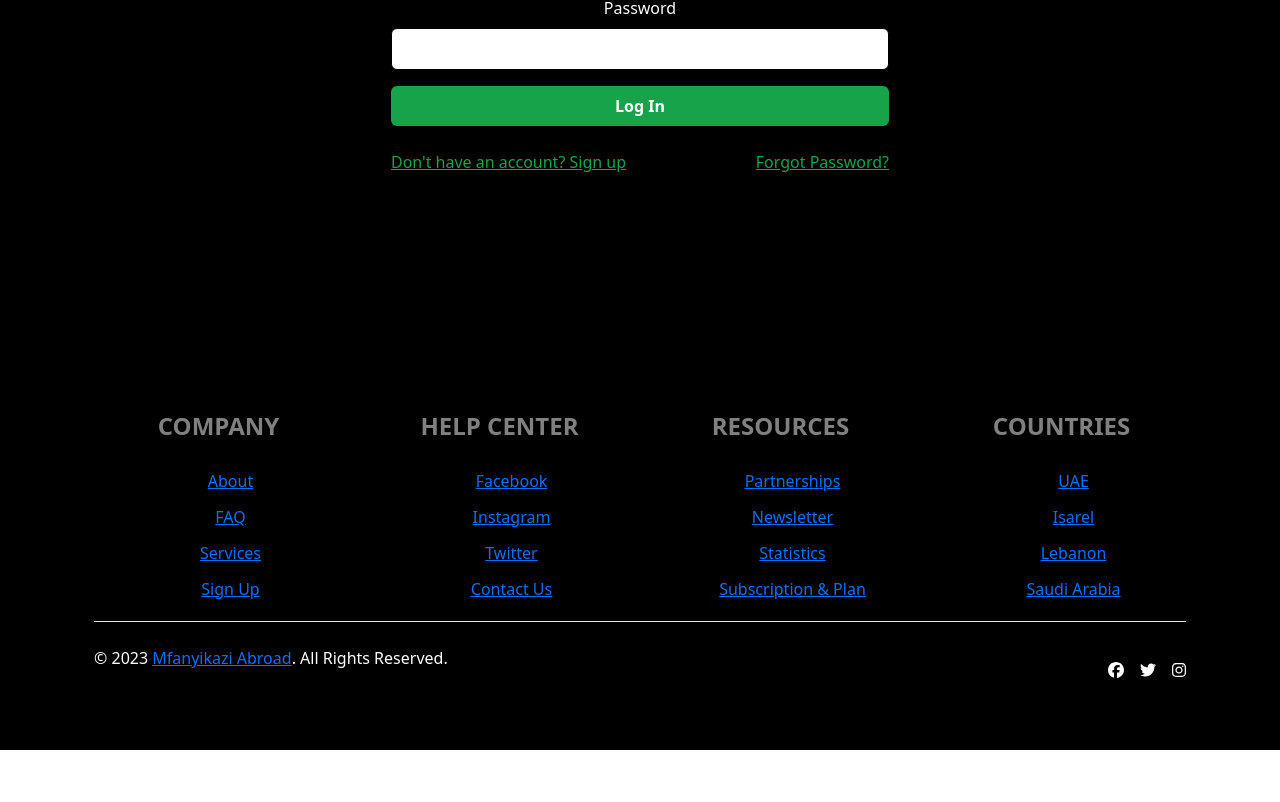
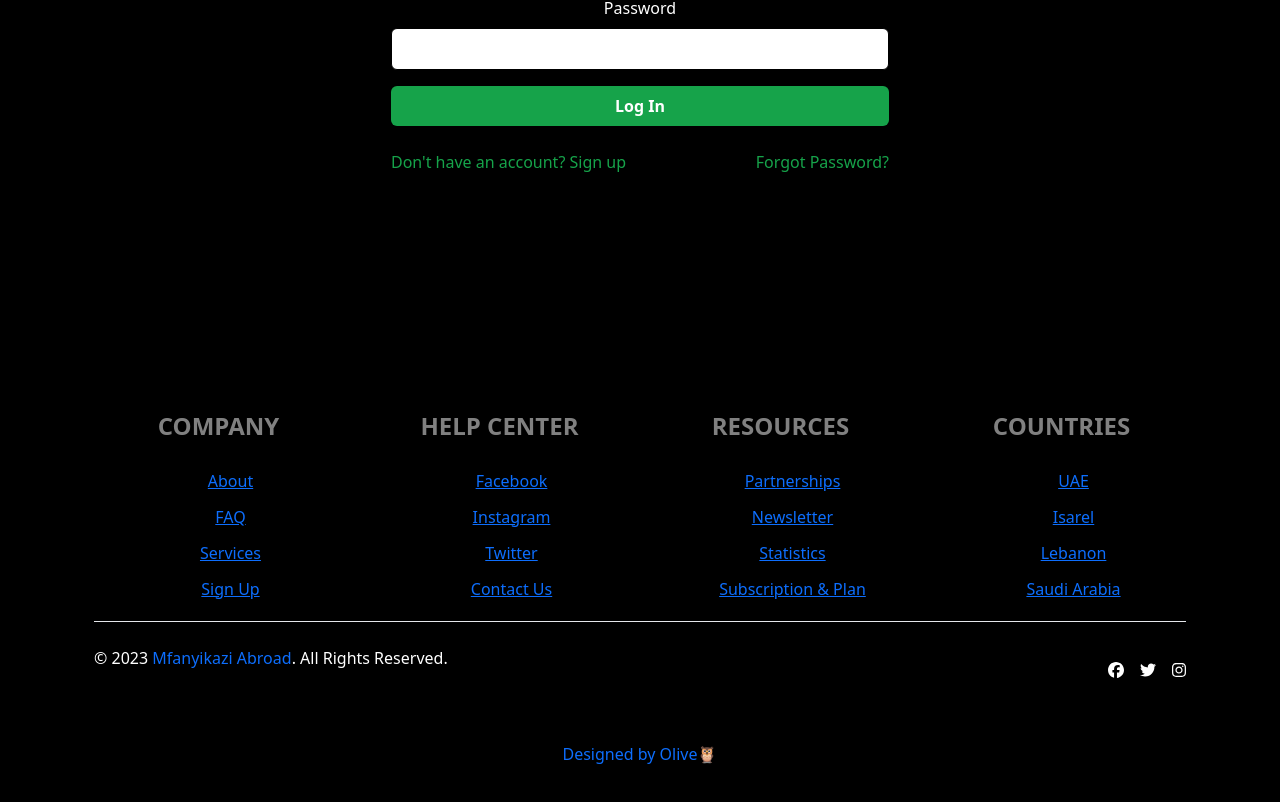
Before and after one commit to olivebishop/Mfanyikazi_Abroad, a React (Create React App) app: page /login in a window 1280 px wide. Shown: the part 444-1246 px from the top of the page. Before the commit the page ends 1194 px from the top, so only its background shows below. Built offline with nearby package versions, Linux system fonts and the light colour scheme.

Commit message:
edited some pages with links

```diff
--- a/src/components/Downloadapp.jsx
+++ b/src/components/Downloadapp.jsx
@@ -15,7 +15,7 @@ const DownloadApp = () => {
               <h2 className="text-3xl font-bold mb-4 text-center">Our App is Now Available</h2>
               <p className="text-2xl font-bold mb-4 text-center">Stay connected on the go with our mobile app.</p>
               <div className="flex justify-center">
-                <a href="#" className="beeping-button">
+                <a href="#" className="beeping-button no-underline">
                   Download Now
                 </a>
               </div>
--- a/src/components/Footer.jsx
+++ b/src/components/Footer.jsx
@@ -48,7 +48,7 @@ function Footer() {
         </div>
         <div className="flex flex-col items-center justify-center border-t border-blue-gray-50 py-4 md:flex-row md:justify-between">
           <p className="text-white text-center font-normal mb-4 md:mb-0">
-            &copy; {currentYear} <a href="#">Mfanyikazi Abroad</a>. All Rights Reserved.
+            &copy; {currentYear} <a href="#" className="no-underline">Mfanyikazi Abroad</a>. All Rights Reserved.
           </p>
           <div className="flex space-x-4">
     <a href="#" className="text-white">
@@ -62,6 +62,9 @@ function Footer() {
     </a>
   </div>
         </div>
+        <p className="text-white text-center mt-4">
+  <a href="https://olivebishop.vercel.app/" className="no-underline">Designed by Olive&#129417;</a>
+  </p>
       </div>
     </footer>
   );
--- a/src/components/HeroSection.jsx
+++ b/src/components/HeroSection.jsx
@@ -15,7 +15,7 @@ const HeroSection = () => {
           </p>
           <Link
             to="/signup"
-            className="inline-flex items-center justify-center px-5 py-3 mr-3 text-base font-medium text-center text-white rounded-lg bg-green-500 hover:bg-slate-500 focus:ring-4 focus:ring-blue-300 dark:focus:ring-blue-900"
+            className="inline-flex items-center justify-center px-5 py-3 mr-3 text-base font-medium text-center text-white rounded-lg bg-green-500 hover:bg-slate-500 focus:ring-4 focus:ring-blue-300 dark:focus:ring-blue-900 no-underline"
           >
             Get started
             <svg className="w-5 h-5 ml-2 -mr-1" fill="currentColor" viewBox="0 0 20 20" xmlns="http://www.w3.org/2000/svg">
@@ -24,7 +24,7 @@ const HeroSection = () => {
           </Link>
           <Link
             to="/country"
-            className="inline-flex items-center justify-center px-5 py-3 mr-3 text-base font-medium text-center text-white rounded-lg bg-green-500 hover:bg-slate-500 focus:ring-4 focus:ring-blue-300 dark:focus:ring-blue-900"
+            className="inline-flex items-center justify-center px-5 py-3 mr-3 text-base font-medium text-center text-white rounded-lg bg-green-500 hover:bg-slate-500 focus:ring-4 focus:ring-blue-300 dark:focus:ring-blue-900 no-underline"
           >
              Countries Joined
             <svg className="w-5 h-5 ml-2 -mr-1" fill="currentColor" viewBox="0 0 20 20" xmlns="http://www.w3.org/2000/svg">
--- a/src/components/PricingSection.jsx
+++ b/src/components/PricingSection.jsx
@@ -19,7 +19,7 @@ const PricingSection = () => {
                 <li>👉Secure communication channel.</li>
                 <li>👉Access to support.</li>
               </ul>
-              <Link to="/signup" className="bg-green-500 hover:bg-green-700 text-white font-bold py-2 px-4 rounded-full">
+              <Link to="/signup" className="bg-green-500 hover:bg-green-700 text-white font-bold py-2 px-4 rounded-full no-underline">
                 Get Started
               </Link>
             </div>
@@ -36,7 +36,7 @@ const PricingSection = () => {
                 <li>👉Enhanced customer service.</li>
                 <li>👉Courses</li>
               </ul>
-              <Link to="/signup" className="bg-green-500 hover:bg-green-700 text-white font-bold py-2 px-4 rounded-full">
+              <Link to="/signup" className="bg-green-500 hover:bg-green-700 text-white font-bold py-2 px-4 rounded-full no-underline">
                 Get Started
               </Link>
             </div>
--- a/src/pages/Country.jsx
+++ b/src/pages/Country.jsx
@@ -66,7 +66,7 @@ const Country = () => {
             <p className="text-sm">{country.info}</p>
             <Link
               to="/signup"
-              className="bg-green-600 hover:bg-green-500 text-white font-bold py-2 px-4 rounded mt-4 block text-center"
+              className="bg-green-600 hover:bg-green-500 text-white font-bold py-2 px-4 rounded mt-4 block text-center no-underline"
             >
               View Jobs
             </Link>
--- a/src/pages/Login.jsx
+++ b/src/pages/Login.jsx
@@ -58,8 +58,8 @@ const LoginForm = () => {
               </button>
             </form>
             <div className="flex justify-between mt-4">
-              <a href="/signup" className="text-green-600">Don't have an account? Sign up</a>
-              <a href="/forgot-password" className="text-green-600">Forgot Password?</a>
+              <a href="/signup" className="text-green-600 no-underline">Don't have an account? Sign up</a>
+              <a href="/forgot-password" className="text-green-600 no-underline">Forgot Password?</a>
             </div>
           </div>
         </div>
--- a/src/pages/Signup.jsx
+++ b/src/pages/Signup.jsx
@@ -99,7 +99,7 @@ const SignUpForm = () => {
               </button>
             </form>
             <div className="flex justify-between mt-4">
-              <a href="/login" className="text-green-600">Have an account? Log in</a>
+              <a href="/login" className="text-green-600 no-underline">Have an account? Log in</a>
             </div>
           </div>
         </div>
```
